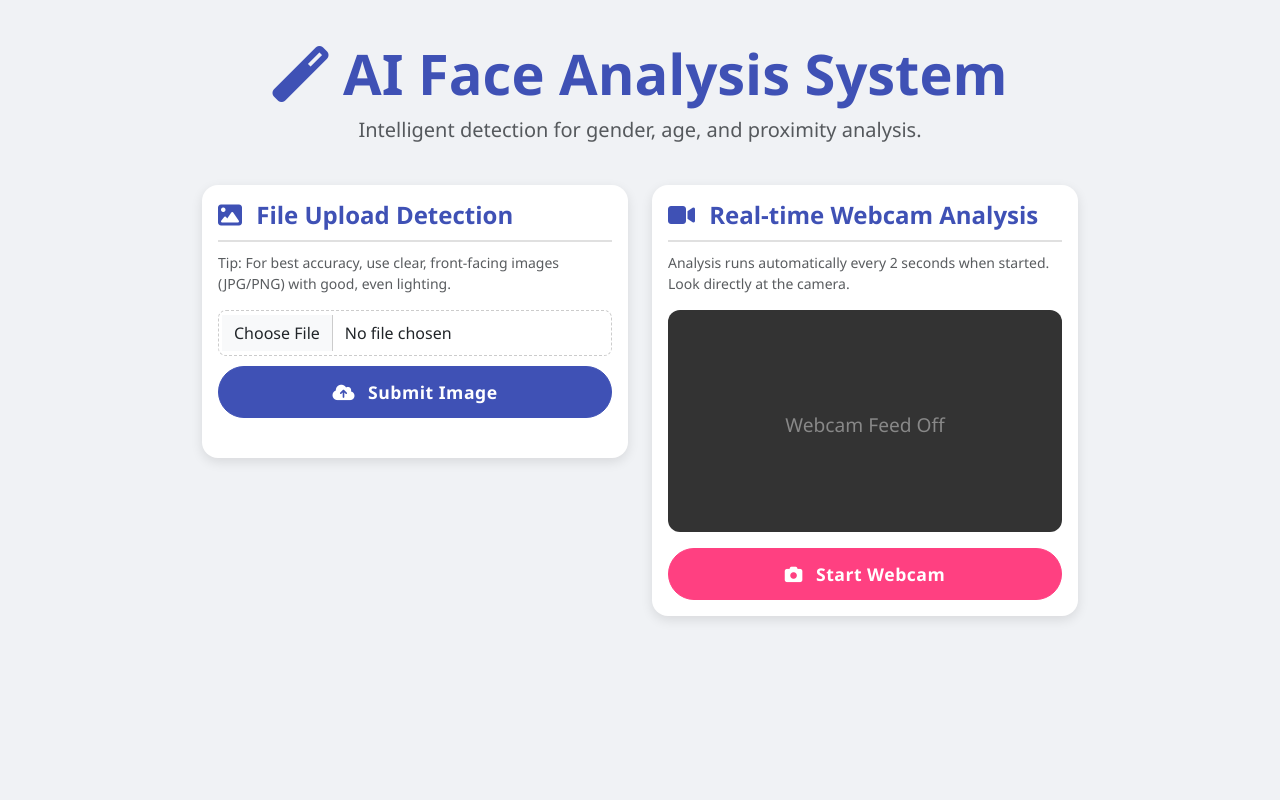
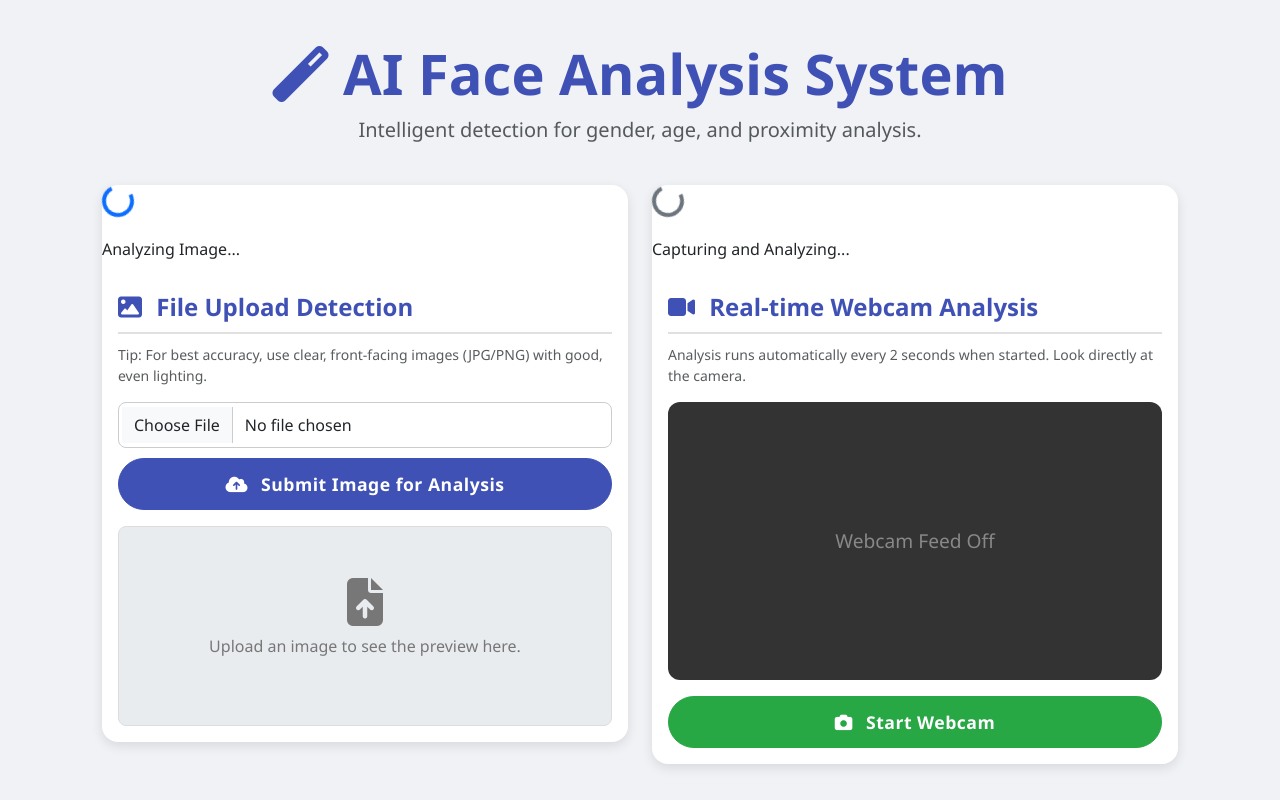
Before and after one commit to KhairullahChakir/face_det, a Flask app: page / in a window 1280 px wide. Run offline with Flask 3, Linux system fonts and the light colour scheme; some libraries are stand-ins or nearby versions.

Commit message:
Your commit message here

```diff
--- a/app.py
+++ b/app.py
@@ -10,28 +10,45 @@
 ALLOWED_EXTENSIONS = {'png', 'jpg', 'jpeg'}
 
 app.config['UPLOAD_FOLDER'] = UPLOAD_FOLDER
+# Ensure the upload folder exists
+os.makedirs(UPLOAD_FOLDER, exist_ok=True)
 
-# Model files (make sure to change to your correct model paths)
+# --- Configuration and Constants ---
+# Model files (Ensure these files are present in the directory)
 faceProto = "opencv_face_detector.pbtxt"
 faceModel = "opencv_face_detector_uint8.pb"
 ageProto = "age_deploy.prototxt"
 ageModel = "age_net.caffemodel"
 genderProto = "gender_deploy.prototxt"
 genderModel = "gender_net.caffemodel"
+
 MODEL_MEAN_VALUES = (78.4263377603, 87.7689143744, 114.895847746)
 ageList = ['(0-2)', '(4-6)', '(8-12)', '(15-20)', '(25-32)', '(38-43)', '(48-53)', '(60-100)']
 genderList = ['Male', 'Female']
+K = 5000  # Distance calibration constant (focal length * avg_face_width / known_distance)
+PADDING = 20 # Padding around the face crop
 
-# Load networks
-faceNet = cv2.dnn.readNet(faceModel, faceProto)
-ageNet = cv2.dnn.readNet(ageModel, ageProto)
-genderNet = cv2.dnn.readNet(genderModel, genderProto)
+# --- Load Networks ---
+try:
+    faceNet = cv2.dnn.readNet(faceModel, faceProto)
+    ageNet = cv2.dnn.readNet(ageModel, ageProto)
+    genderNet = cv2.dnn.readNet(genderModel, genderProto)
+    print("DNN models loaded successfully.")
+except cv2.error as e:
+    print(f"Error loading DNN models: {e}. Check if the model files are correctly named and located.")
+    # In a production setting, you might raise an error or shut down gracefully.
+
+# --- Core Prediction Logic (Updated for Multi-Face) ---
 
 def get_prediction(frame):
+    start_total_time = time.time()
+
     frameHeight = frame.shape[0]
     frameWidth = frame.shape[1]
-    blob = cv2.dnn.blobFromImage(frame, 1.0, (300, 300), [104, 117, 123], True, False)
-    faceNet.setInput(blob)
+
+    # 1. Face Detection
+    blob_face = cv2.dnn.blobFromImage(frame, 1.0, (300, 300), [104, 117, 123], True, False)
+    faceNet.setInput(blob_face)
     detections = faceNet.forward()
 
     faceBoxes = []
@@ -45,33 +62,65 @@
             faceBoxes.append([x1, y1, x2, y2])
 
     if not faceBoxes:
-        return None  # No faces detected
+        return []  # Return empty list if no faces found
 
-    # Take first face
-    faceBox = faceBoxes[0]
-    face = frame[max(0, faceBox[1]):min(faceBox[3], frame.shape[0]), max(0, faceBox[0]):min(faceBox[2], frame.shape[1])]
-    face_width_pixels = faceBox[2] - faceBox[0]
-    distance_cm = 5000 / face_width_pixels
+    all_results = []
 
-    blob = cv2.dnn.blobFromImage(face, 1.0, (227, 227), MODEL_MEAN_VALUES, swapRB=False)
-    ageNet.setInput(blob)
-    agePreds = ageNet.forward()
+    # 2. Iterate through ALL detected faces
+    for faceBox in faceBoxes:
+        start_analysis_time = time.time()
 
-    genderNet.setInput(blob)
-    genderPreds = genderNet.forward()
+        # Crop face region with padding
+        face = frame[max(0, faceBox[1]-PADDING):min(faceBox[3]+PADDING, frame.shape[0]),
+                     max(0, faceBox[0]-PADDING):min(faceBox[2]+PADDING, frame.shape[1])]
 
-    age = ageList[agePreds[0].argmax()]
-    gender = genderList[genderPreds[0].argmax()]
+        if face.size == 0:
+            continue
 
-    return {
-        'gender': gender,
-        'age': age,
-        'distance': round(distance_cm, 2),
-        'time': round(time.time(), 3)
-    }
+        # Distance calculation
+        face_width_pixels = faceBox[2] - faceBox[0]
+        distance_cm = K / face_width_pixels if face_width_pixels > 0 else 0
+
+        # Create blob for Age/Gender classification
+        blob_classify = cv2.dnn.blobFromImage(face, 1.0, (227, 227), MODEL_MEAN_VALUES, swapRB=False)
+
+        # Gender Prediction
+        genderNet.setInput(blob_classify)
+        genderPreds = genderNet.forward()
+        gender = genderList[genderPreds[0].argmax()]
+
+        # Age Prediction
+        ageNet.setInput(blob_classify)
+        agePreds = ageNet.forward()
+        age = ageList[agePreds[0].argmax()]
+
+        end_analysis_time = time.time()
+
+        face_result = {
+            'gender': gender,
+            'age': age,
+            'distance': round(distance_cm, 2),
+            'analysis_time_s': round(end_analysis_time - start_analysis_time, 3),
+            'box': faceBox
+        }
+        all_results.append(face_result)
+
+    end_total_time = time.time()
+
+    # Add metadata about total processing time
+    if all_results:
+        metadata = {'total_processing_time_s': round(end_total_time - start_total_time, 3),
+                    'face_count': len(all_results)}
+        # Prepend metadata to the list of results
+        all_results.insert(0, metadata)
+
+    return all_results
+
+# --- Flask Routes ---
 
 @app.route('/')
 def index():
+    # Requires an index.html template file in a 'templates' folder
     return render_template('index.html')
 
 @app.route('/upload', methods=['POST'])
@@ -88,30 +137,22 @@
     file.save(file_path)
 
     image = cv2.imread(file_path)
-    result = get_prediction(image)
 
-    if result:
-        return jsonify(result)
+    if image is None:
+        return jsonify({"error": "Failed to read image file"}), 500
+
+    results = get_prediction(image)
+
+    if results:
+        # Returns a list of dictionaries (one for metadata, one for each face)
+        return jsonify(results)
     else:
-        return jsonify({"error": "No face detected"}), 400
+        return jsonify({"error": "No faces detected in the image"}), 400
 
 @app.route('/webcam', methods=['POST'])
 def webcam_image():
-    if 'file' not in request.files:
-        return jsonify({"error": "No file part"}), 400
-
-    file = request.files['file']
-    filename = secure_filename(file.filename)
-    file_path = os.path.join(app.config['UPLOAD_FOLDER'], filename)
-    file.save(file_path)
-
-    image = cv2.imread(file_path)
-    result = get_prediction(image)
-
-    if result:
-        return jsonify(result)
-    else:
-        return jsonify({"error": "No face detected"}), 400
+    # Uses the same logic as upload_image to process the submitted file
+    return upload_image()
 
 if __name__ == '__main__':
     app.run(debug=True)
--- a/templates/index.html
+++ b/templates/index.html
@@ -17,7 +17,6 @@
       --bg-color: #f0f2f5;
       --card-bg: #ffffff;
       --shadow-light: 0 4px 12px rgba(0, 0, 0, 0.1);
-      --shadow-hover: 0 8px 16px rgba(0, 0, 0, 0.15);
     }
 
     body {
@@ -27,7 +26,7 @@
     }
 
     .container {
-      max-width: 900px;
+      max-width: 1100px;
     }
 
     .header-section {
@@ -45,7 +44,15 @@
       position: relative;
     }
 
-    /* Input File Styling - Improved layout for file name */
+    .card-title {
+      color: var(--primary-color);
+      font-weight: 600;
+      border-bottom: 2px solid #e0e0e0;
+      padding-bottom: 10px;
+      margin-bottom: 10px;
+    }
+
+    /* Input File Styling */
     .file-upload-wrapper {
         display: flex;
         flex-direction: column;
@@ -54,21 +61,69 @@
     .form-control-file {
       padding: 10px 15px;
       border-radius: 8px;
-      border: 1px dashed #ccc;
+      border: 1px solid #ccc;
     }
 
-    .card-title {
-      color: var(--primary-color);
-      font-weight: 600;
-      border-bottom: 2px solid #e0e0e0;
-      padding-bottom: 10px;
-      margin-bottom: 10px;
+    /* Image Preview Container */
+    #image-preview-container {
+        min-height: 200px;
+        background: #e9ecef;
+        border-radius: 8px;
+        margin-top: 15px;
+        display: flex;
+        justify-content: center;
+        align-items: center;
+        overflow: hidden;
+        border: 1px solid #ddd;
+        position: relative;
+    }
+    #image-preview {
+        max-width: 100%;
+        max-height: 400px;
+        height: auto;
+        width: auto;
+        object-fit: contain;
+        display: none;
+    }
+    .preview-placeholder {
+        color: #777;
+        padding: 20px;
+        text-align: center;
+        position: absolute;
+        width: 100%;
+        height: 100%;
+        display: flex;
+        flex-direction: column;
+        justify-content: center;
+        align-items: center;
     }
 
-    /* Webcam Styling */
+    /* Buttons */
+    .btn-primary {
+      background-color: var(--primary-color);
+      border-color: var(--primary-color);
+    }
+
+    /* FIX: Custom green style for the webcam button */
+    #webcam-btn {
+      background-color: #28a745; /* Dark Green */
+      border-color: #28a745;
+      color: white;
+    }
+
+    /* Shared button styles */
+    .btn-primary, #webcam-btn {
+      border-radius: 50px;
+      padding: 12px 30px;
+      font-weight: 600;
+      letter-spacing: 0.5px;
+      font-size: 1.1rem;
+    }
+
+    /* Webcam specific styles */
     .webcam-container {
       position: relative;
-      background: #333; /* Darker background for video area */
+      background: #333;
       border-radius: 12px;
       overflow: hidden;
       margin-bottom: 15px;
@@ -77,8 +132,6 @@
       display: flex;
       justify-content: center;
       align-items: center;
-      color: rgba(255, 255, 255, 0.5);
-      font-size: 2rem;
     }
 
     video {
@@ -88,77 +141,6 @@
       object-fit: cover;
     }
 
-    /* Buttons */
-    .btn-primary, .btn-success {
-      border-radius: 50px;
-      padding: 12px 30px;
-      font-weight: 600;
-      letter-spacing: 0.5px;
-      font-size: 1.1rem;
-    }
-
-    .btn-primary {
-      background-color: var(--primary-color);
-      border-color: var(--primary-color);
-    }
-    .btn-success {
-      background-color: var(--secondary-color);
-      border-color: var(--secondary-color);
-    }
-
-    /* Loading Spinner Overlay */
-    .loading-overlay {
-      display: none;
-      position: absolute;
-      top: 0;
-      left: 0;
-      right: 0;
-      bottom: 0;
-      background: rgba(255, 255, 255, 0.9);
-      z-index: 10;
-      border-radius: 16px;
-      justify-content: center;
-      align-items: center;
-      flex-direction: column;
-      color: var(--primary-color);
-      font-weight: 600;
-      text-align: center;
-    }
-
-    .card.processing .loading-overlay {
-      display: flex;
-    }
-
-    /* Result Panel */
-    #result {
-      display: none;
-      border: 1px solid var(--secondary-color);
-      background-color: #fff0f5;
-    }
-
-    .prediction-item {
-      padding: 10px 0;
-      font-size: 1.1rem;
-      border-bottom: 1px dotted #e0e0e0;
-      display: flex;
-      justify-content: space-between; /* Ensures label and value are justified */
-    }
-
-    .prediction-item:last-child {
-      border-bottom: none;
-    }
-
-    .prediction-label {
-      font-weight: 500;
-      color: #666;
-    }
-    .prediction-value {
-      font-weight: 700;
-      color: var(--primary-color);
-      text-align: right;
-    }
-
-    /* Placeholder text for inactive video */
     .video-placeholder {
         position: absolute;
         top: 0;
@@ -173,15 +155,23 @@
         font-size: 1.2rem;
         z-index: 1;
     }
-    .video-placeholder i {
-        font-size: 3rem;
-        margin-bottom: 10px;
+
+    /* Results styling */
+    #result {
+      display: none;
+      border: 1px solid var(--primary-color);
+      background-color: #e8f0fe;
     }
-    #video:not([srcObject]) + .video-placeholder {
+    .prediction-item {
+      padding: 5px 0;
+      font-size: 1rem;
+      border-bottom: 1px dotted #ccc;
       display: flex;
+      justify-content: space-between;
     }
-    #video[srcObject] + .video-placeholder {
-        display: none;
+
+    .prediction-item:last-child {
+      border-bottom: none;
     }
   </style>
 </head>
@@ -195,7 +185,7 @@
 
   <div class="row">
 
-    <!-- Upload Image Card -->
+    <!-- File Upload Card -->
     <div class="col-lg-6 col-md-12">
       <div class="card" id="upload-card">
         <div class="loading-overlay">
@@ -206,11 +196,20 @@
           <h4 class="card-title"><i class="fas fa-image me-2"></i> File Upload Detection</h4>
           <p class="text-muted small">Tip: For best accuracy, use clear, front-facing images (JPG/PNG) with good, even lighting.</p>
 
-          <div class="mb-4 file-upload-wrapper">
-            <input type="file" id="file-upload" class="form-control form-control-file" accept="image/*">
+          <div class="mb-3 file-upload-wrapper">
+            <input type="file" id="file-upload" class="form-control form-control-file" accept="image/*" onchange="previewImage(event)">
             <button class="btn btn-primary w-100" id="upload-btn" onclick="uploadImage()">
-                <i class="fas fa-cloud-upload-alt me-2"></i> Submit Image
+                <i class="fas fa-cloud-upload-alt me-2"></i> Submit Image for Analysis
             </button>
+          </div>
+
+          <!-- Image Preview Area -->
+          <div id="image-preview-container">
+            <img id="image-preview" src="#" alt="Image Preview">
+            <div class="preview-placeholder">
+                <i class="fas fa-file-upload fa-3x mb-2"></i>
+                <p>Upload an image to see the preview here.</p>
+            </div>
           </div>
 
         </div>
@@ -239,7 +238,8 @@
           <!-- Webcam Status Indicator -->
           <div id="webcam-status" class="text-center mb-3 fw-bold"></div>
 
-          <button id="webcam-btn" class="btn btn-success w-100" onclick="startWebcam()">
+          <!-- Changed class to use the specific #webcam-btn style -->
+          <button id="webcam-btn" class="btn w-100" onclick="startWebcam()">
             <i class="fas fa-camera me-2"></i> Start Webcam
           </button>
         </div>
@@ -250,7 +250,7 @@
   <!-- Results Panel -->
   <div id="result" class="card mt-4 mb-5">
     <div class="card-body">
-      <h4 class="card-title text-secondary"><i class="fas fa-chart-bar me-2"></i> Analysis Results</h4>
+      <h4 class="card-title text-primary"><i class="fas fa-chart-bar me-2"></i> Analysis Results</h4>
       <div id="prediction-result" class="row">
         <div class="col-12 text-center py-3 text-muted">Awaiting analysis results...</div>
       </div>
@@ -260,40 +260,60 @@
 
 <!-- jQuery (Used for existing AJAX logic) -->
 <script src="https://code.jquery.com/jquery-3.6.0.min.js"></script>
-<script src="https://cdn.jsdelivr.net/npm/@tensorflow/tfjs@2.10.0/dist/tf.min.js"></script>
 
 <script>
-  // --- CORE LOGIC VARIABLES ---
+  // --- CORE LOGIC VARIABLES & UI ELEMENTS ---
   let webcamStarted = false;
   let video = document.getElementById('video');
   let snapshotInterval = null;
   const WEBCAM_INTERVAL_MS = 2000;
 
-  // --- UI ELEMENTS ---
   const resultElement = document.getElementById('result');
   const predictionResultElement = document.getElementById('prediction-result');
   const uploadCard = document.getElementById('upload-card');
+  const uploadBtn = document.getElementById('upload-btn');
+  const imagePreview = document.getElementById('image-preview');
+  const previewPlaceholder = document.querySelector('.preview-placeholder');
   const webcamCard = document.getElementById('webcam-card');
-  const uploadBtn = document.getElementById('upload-btn');
   const webcamBtn = document.getElementById('webcam-btn');
   const webcamStatusElement = document.getElementById('webcam-status');
 
-  // --- Helper function for error handling based on HTTP status ---
+  // --- Helper function for error handling ---
   function getAjaxErrorMessage(jqXHR) {
-      // Status 0 often means connection refused (server down)
       if (jqXHR.status === 0 || jqXHR.statusText === 'error' && jqXHR.readyState === 0) {
           return "API Connection Failed. Please ensure the backend server is running correctly.";
       }
-      // Status 4xx or 5xx means the server is running but failed to process the request
       else if (jqXHR.status >= 400 && jqXHR.status < 600) {
-          // This covers the case where the Python script crashes trying to analyze a non-face image
-          return "Image Processing Error. No face was detected, or the backend failed to analyze the file.";
+          try {
+              const response = JSON.parse(jqXHR.responseText);
+              if (response.error) { return response.error; }
+          } catch (e) {}
+          return "Image Processing Error. The backend failed to analyze the file.";
       }
       return "An unexpected error occurred during analysis.";
   }
 
+  // --- Image Preview Logic ---
+  function previewImage(event) {
+    const file = event.target.files[0];
+    if (file) {
+        const reader = new FileReader();
+        reader.onload = function(e) {
+            imagePreview.src = e.target.result;
+            imagePreview.style.display = 'block';
+            previewPlaceholder.style.display = 'none';
+        }
+        reader.readAsDataURL(file);
+    } else {
+        imagePreview.style.display = 'none';
+        imagePreview.src = '#';
+        previewPlaceholder.style.display = 'flex';
+    }
+    resultElement.style.display = 'none';
+    predictionResultElement.innerHTML = `<div class="col-12 text-center py-3 text-muted">Awaiting analysis results...</div>`;
+  }
 
-  // --- 1. UPLOAD LOGIC ---
+  // --- UPLOAD LOGIC ---
   function uploadImage() {
     let fileInput = document.getElementById('file-upload');
     if (fileInput.files.length === 0) {
@@ -301,9 +321,9 @@
       return;
     }
 
-    // UI: Show loading state
     uploadCard.classList.add('processing');
     uploadBtn.disabled = true;
+    resultElement.style.display = 'none';
 
     let formData = new FormData();
     formData.append('file', fileInput.files[0]);
@@ -315,25 +335,21 @@
       contentType: false,
       processData: false,
       success: function (data) {
-        // UI: Hide loading state
         uploadCard.classList.remove('processing');
         uploadBtn.disabled = false;
         displayResults(data);
       },
       error: function (jqXHR, textStatus, errorThrown) {
-        // UI: Hide loading state
         uploadCard.classList.remove('processing');
         uploadBtn.disabled = false;
 
         console.error("Error in uploading the image:", textStatus, errorThrown, jqXHR);
-
-        // Use the smart error message based on the HTTP status
         displayError(getAjaxErrorMessage(jqXHR));
       }
     });
   }
 
-  // --- 2. WEBCAM START/STOP LOGIC (Unchanged) ---
+  // --- WEBCAM LOGIC ---
   function startWebcam() {
     if (!webcamStarted) {
       navigator.mediaDevices.getUserMedia({ video: true })
@@ -348,6 +364,8 @@
           }, WEBCAM_INTERVAL_MS);
 
         }).catch(function (err) {
+          // Failure to get camera access
+          console.error("Webcam access error:", err);
           alert("Webcam not accessible. Please ensure you grant permission and try refreshing the page.");
           webcamBtn.innerHTML = '<i class="fas fa-camera me-2"></i> Start Webcam';
           webcamStatusElement.innerHTML = '<span class="text-danger"><i class="fas fa-times-circle me-2"></i> Webcam Access Denied.</span>';
@@ -377,7 +395,6 @@
   }
 
 
-  // --- 3. WEBCAM SNAPSHOT LOGIC ---
   function takeWebcamSnapshot(stream) {
 
     webcamCard.classList.add('processing');
@@ -407,13 +424,10 @@
         },
         error: function(jqXHR, textStatus, errorThrown) {
           webcamCard.classList.remove('processing');
-          console.error('Error in webcam detection:', textStatus, errorThrown);
 
           if (webcamStarted) {
             webcamStatusElement.innerHTML = '<span class="text-danger"><i class="fas fa-exclamation-triangle me-2"></i> Scan Failed. Retrying...</span>';
           }
-
-          // Use the smart error message based on the HTTP status
           displayError(getAjaxErrorMessage(jqXHR));
         }
       });
@@ -421,43 +435,57 @@
   }
 
 
-  // --- 4. DISPLAY RESULTS & ERROR HANDLING ---
+  // --- DISPLAY RESULTS (Multi-Face) ---
   function displayResults(data) {
     resultElement.style.display = 'block';
 
-    const isValidData = data && (data.gender !== undefined || data.age !== undefined) && data.gender !== null;
-
-    // Check if the server returned data, but analysis failed (e.g., building image)
-    // NOTE: If the backend returns HTTP 200 but sends data.error, this handles it.
-    if (!isValidData || data.error || (data.gender === 'N/A' && data.age === 'N/A')) {
-        const errorMessage = data.error || "No human face detected in the image. Please try a clearer picture.";
-        displayError(errorMessage);
+    if (data && data.error) {
+        displayError(data.error);
         return;
     }
 
-    // Successful display
-    predictionResultElement.innerHTML = `
-      <div class="col-md-6">
+    if (!Array.isArray(data) || data.length < 2) {
+        displayError("No human face detected in the image. Please try a clearer picture.");
+        return;
+    }
+
+    const metadata = data[0];
+    const faceResults = data.slice(1);
+
+    let htmlContent = `
+        <div class="col-12 mb-3">
+            <h5 class="text-primary fw-bold">Summary: ${metadata.face_count} Faces Detected</h5>
+            <p class="small text-muted">Total Processing Time: ${metadata.total_processing_time_s} s</p>
+        </div>
+    `;
+
+    faceResults.forEach((face, index) => {
+        htmlContent += `
+        <div class="col-lg-6 col-md-6 mb-4">
+            <div class="card p-3 shadow-sm border-0 bg-light">
+                <h6><i class="fas fa-user me-2 text-secondary"></i> Person ${index + 1}</h6>
                 <div class="prediction-item">
                     <span class="prediction-label">Gender:</span>
-          <span class="prediction-value">${data.gender || 'N/A'}</span>
+                    <span class="prediction-value">${face.gender || 'N/A'}</span>
                 </div>
                 <div class="prediction-item">
-          <span class="prediction-label">Age Prediction:</span>
-          <span class="prediction-value">${data.age || 'N/A'} Years</span>
+                    <span class="prediction-label">Age Range:</span>
+                    <span class="prediction-value">${face.age.replace(/[()]/g, '') || 'N/A'} years</span>
                 </div>
-      </div>
-      <div class="col-md-6">
                 <div class="prediction-item">
                     <span class="prediction-label">Distance Estimate:</span>
-          <span class="prediction-value">${data.distance || 'N/A'} cm</span>
+                    <span class="prediction-value">${face.distance ? face.distance.toFixed(1) + ' cm' : 'N/A'}</span>
                 </div>
                 <div class="prediction-item">
-          <span class="prediction-label">Processing Time:</span>
-          <span class="prediction-value">${data.time || 'N/A'} s</span>
+                    <span class="prediction-label">Analysis Time:</span>
+                    <span class="prediction-value">${face.analysis_time_s || 'N/A'} s</span>
+                </div>
             </div>
         </div>
         `;
+    });
+
+    predictionResultElement.innerHTML = htmlContent;
   }
 
   function displayError(message) {
@@ -469,7 +497,6 @@
     `;
   }
 
-  // UX Initialization
   document.addEventListener('DOMContentLoaded', () => {
     video.muted = true;
   });
```
Also changed, not shown: uploads/bfZUt.jpg (added), uploads/female6.jpg (added), uploads/male5.jpg (added), uploads/sss.jpg (added), uploads/webcam_capture.jpg, 1 other file. Lines whose indentation alone changed are shown as unchanged.
